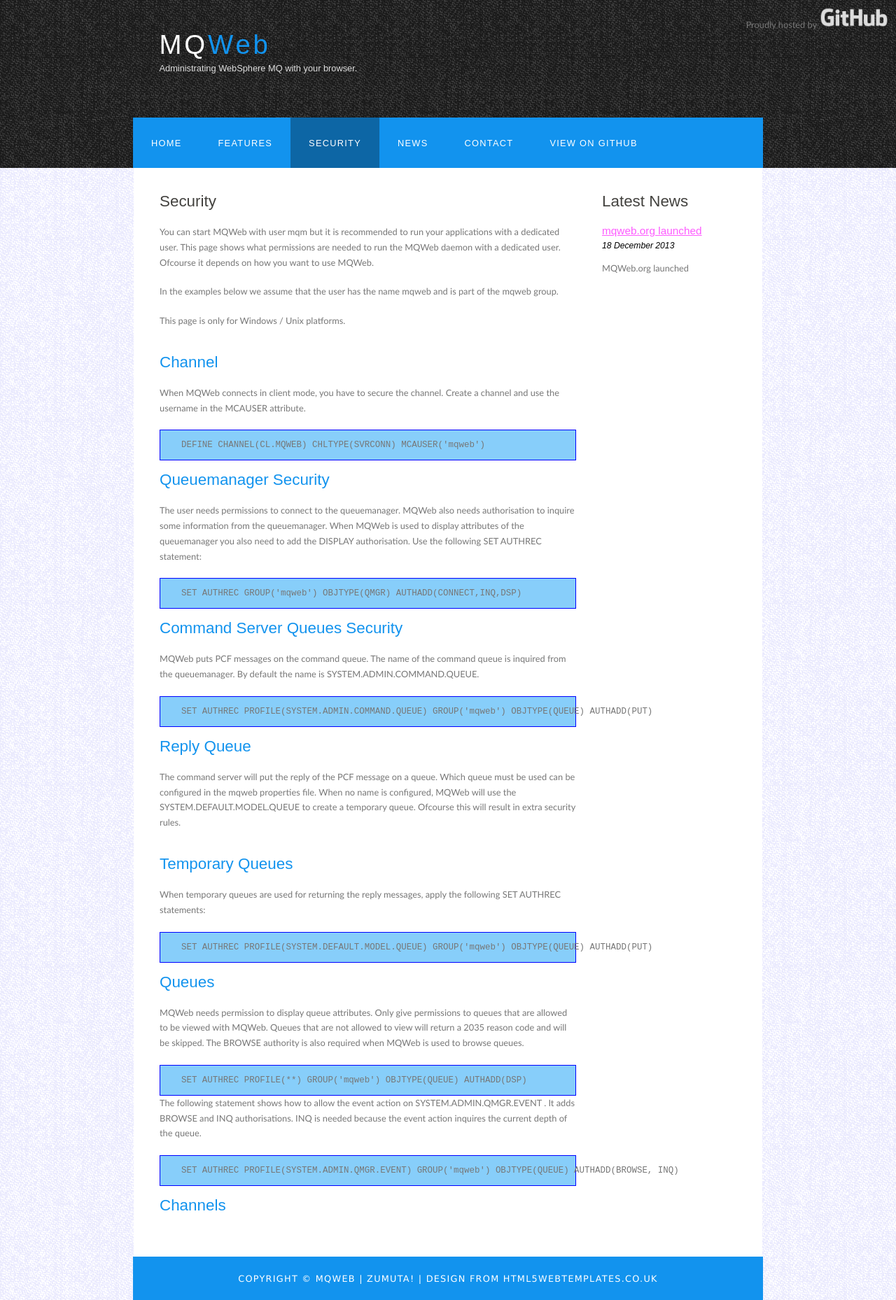
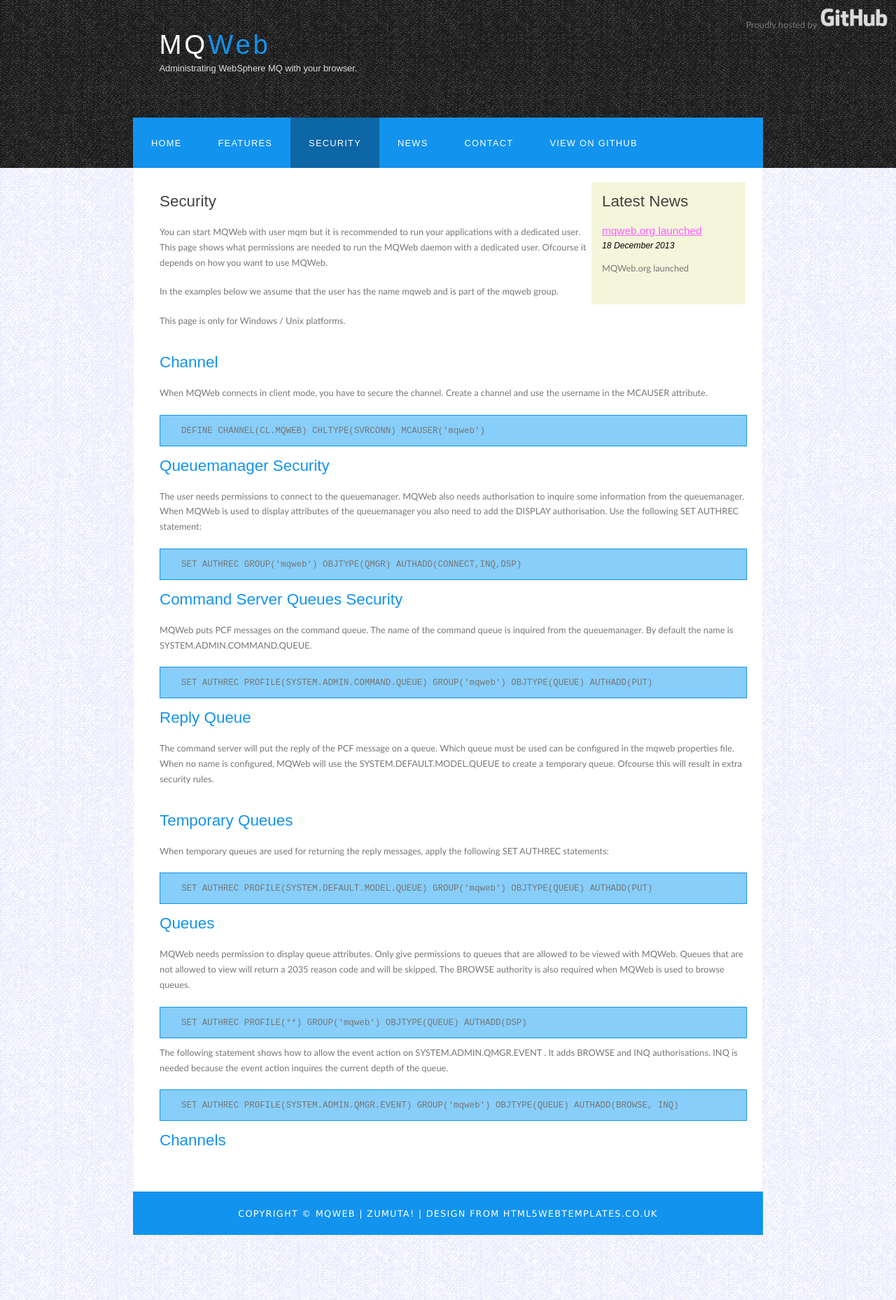
Before and after one commit to fbraem/mqweb, a Jekyll site: the page built from security.html, in a window 1280 px wide. Shown: the whole page at 70% size. Built offline with Jekyll 4.4.1, drawn with Linux system fonts in a browser that asks for light colours.

Commit message:
Still working on the style of the website ...

```diff
--- a/security.html
+++ b/security.html
@@ -23,9 +23,9 @@
    When MQWeb connects in client mode, you have to secure the channel.
    Create a channel and use the username in the MCAUSER attribute.
   </p>
-  <pre><code>
+  <pre>
     DEFINE CHANNEL(CL.MQWEB) CHLTYPE(SVRCONN) MCAUSER('mqweb')
-  </code></pre>
+  </pre>
   <h2>Queuemanager Security</h2>
   <p>
    The user needs permissions to connect to the queuemanager. MQWeb also
@@ -33,18 +33,18 @@
    When MQWeb is used to display attributes of the queuemanager you also need
    to add the DISPLAY authorisation. Use the following SET AUTHREC statement:
   </p>
-  <pre><code>
+  <pre>
     SET AUTHREC GROUP('mqweb') OBJTYPE(QMGR) AUTHADD(CONNECT,INQ,DSP)
-  </code></pre>
+  </pre>
   <h2>Command Server Queues Security</h2>
   <p>
    MQWeb puts PCF messages on the command queue. The name of the command queue
    is inquired from the queuemanager. By default the name is
    SYSTEM.ADMIN.COMMAND.QUEUE.
   </p>
-  <pre><code>
+  <pre>
     SET AUTHREC PROFILE(SYSTEM.ADMIN.COMMAND.QUEUE) GROUP('mqweb') OBJTYPE(QUEUE) AUTHADD(PUT)
-  </code></pre>
+  </pre>
   <h2>Reply Queue</h2>
   <p>
    The command server will put the reply of the PCF message on a queue.
@@ -58,9 +58,9 @@
    When temporary queues are used for returning the reply messages, apply the
    following SET AUTHREC statements:
   </p>
-  <pre><code>
+  <pre>
     SET AUTHREC PROFILE(SYSTEM.DEFAULT.MODEL.QUEUE) GROUP('mqweb') OBJTYPE(QUEUE) AUTHADD(PUT)
-  </code></pre>
+  </pre>
   <h2>Queues</h2>
   <p>
    MQWeb needs permission to display queue attributes. Only give permissions
@@ -68,17 +68,17 @@
    allowed to view will return a 2035 reason code and will be skipped. The
    BROWSE authority is also required when MQWeb is used to browse queues.
   </p>
-  <pre><code>
+  <pre>
     SET AUTHREC PROFILE(**) GROUP('mqweb') OBJTYPE(QUEUE) AUTHADD(DSP)
-  </code></pre>
-  <p>
+  </pre>
+  <p style="margin-top:10px">
    The following statement shows how to allow the event action on
    SYSTEM.ADMIN.QMGR.EVENT . It adds BROWSE and INQ authorisations. INQ
    is needed because the event action inquires the current depth of the queue.
   </p>
-  <pre><code>
+  <pre>
     SET AUTHREC PROFILE(SYSTEM.ADMIN.QMGR.EVENT) GROUP('mqweb') OBJTYPE(QUEUE) AUTHADD(BROWSE, INQ)
-  </code></pre>
+  </pre>
   <h2>Channels</h2>
   <p>
   </p>
--- a/style/style.css
+++ b/style/style.css
@@ -163,7 +163,8 @@
 .sidebar
 { float: right;
   width: 190px;
-  padding: 0 15px 20px 15px;}
+  padding: 0 15px 20px 15px;
+  background: beige;}
 
 .sidebar ul
 { width: 178px;
@@ -185,7 +186,7 @@
 
 #content
 { text-align: left;
-  width: 595px;
+/*  width: 595px; */
   padding: 0;}
 
 #content ul
@@ -294,8 +295,11 @@
   color: #47433F;
   border-top: 1px solid #FFF;}
 
-pre {
+pre
+{
+  padding-top: 15px;
   font-size: 1.2em;
   background-color: lightskyblue;
-  border:1px solid blue;
+  border:1px solid #1293EE;
+  width: 100%;
 }
```
Also changed, not shown: _posts/2013-12-18-MQWeb-launched.md (+2 -0 lines).
